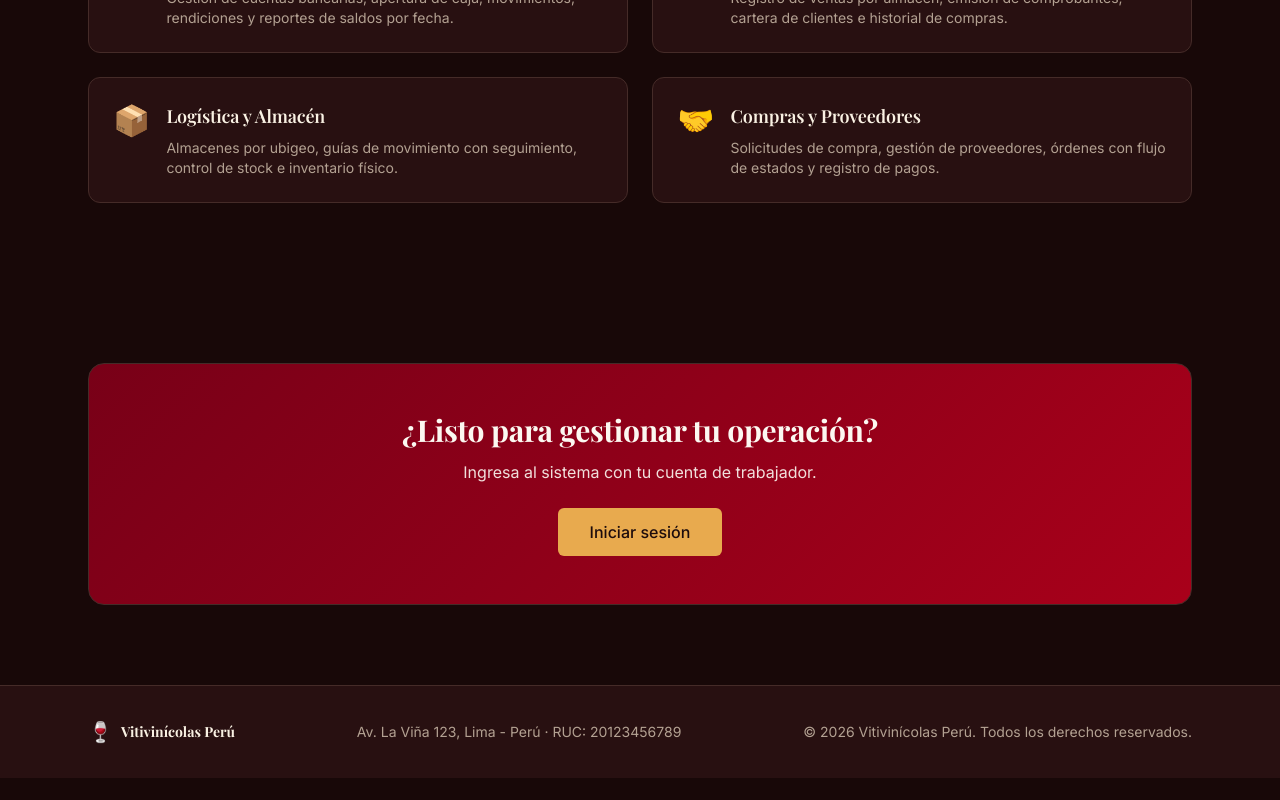
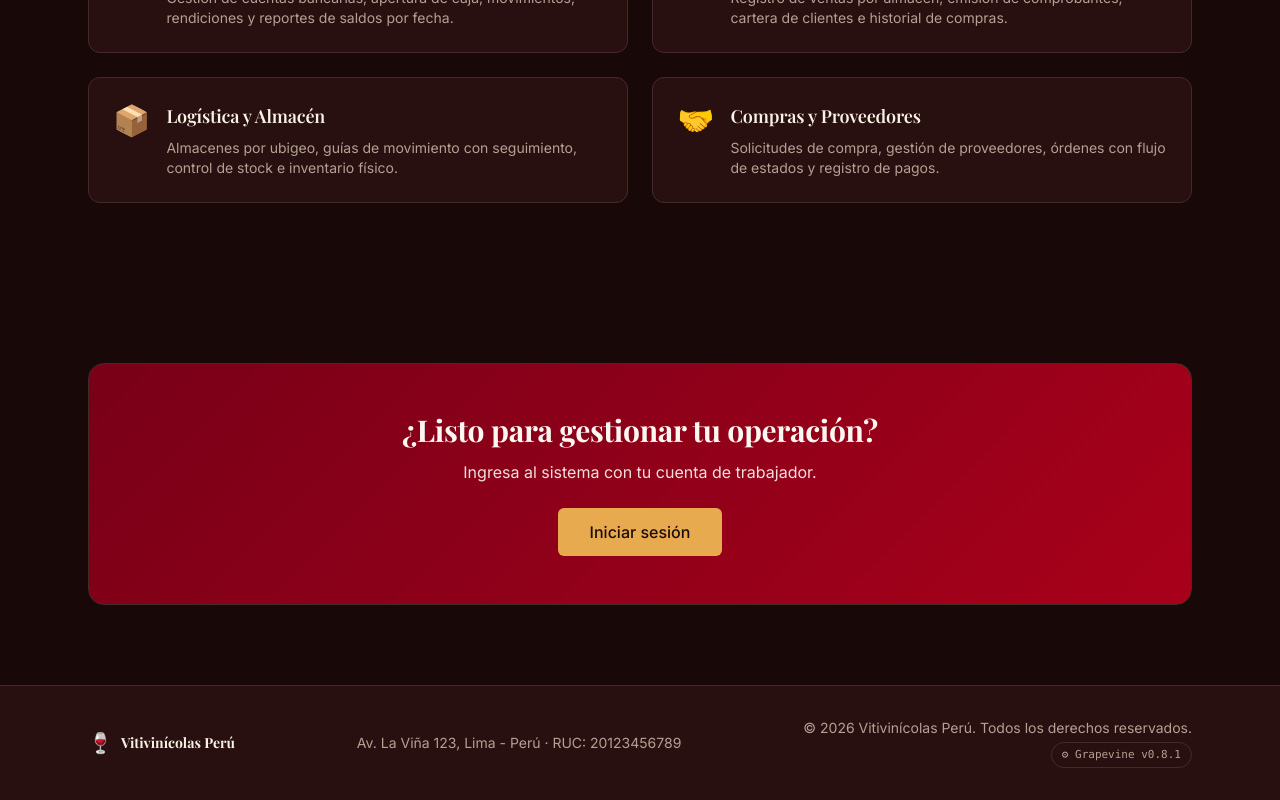
Before and after one commit to fabiosantos04/grapevine-frontend, an Angular app: page / in a window 1280 px wide. Shown: the part 1448-2248 px from the top of the page. Before the commit the page ends 2226 px from the top, so only its background shows below. Built offline with nearby package versions, Linux system fonts and the light colour scheme.

Commit message:
feat: mostrar versión 0.8.1 en homepage y sidebar

```diff
--- a/src/app/layout/app-shell.component.html
+++ b/src/app/layout/app-shell.component.html
@@ -14,7 +14,7 @@
           <div class="mb-4">
             <div class="px-3 py-2 text-[10px] uppercase tracking-widest text-muted-foreground">{{ g.section }}</div>
             @for (it of g.items; track it.to) {
-              <a
+
                 [routerLink]="it.to"
                 routerLinkActive="bg-primary/10 text-foreground font-medium"
                 [routerLinkActiveOptions]="{ exact: true }"
@@ -39,6 +39,11 @@
           </button>
           <app-settings-menu />
         </div>
+        <div class="px-3 pt-1 pb-0.5">
+          <span class="inline-flex items-center gap-1 rounded-full border border-border/50 bg-muted/30 px-2 py-0.5 text-[10px] font-mono text-muted-foreground/70">
+            v{{ version }}
+          </span>
+        </div>
       </div>
     </aside>
     <main class="flex-1 overflow-x-hidden">
--- a/src/app/layout/app-shell.component.ts
+++ b/src/app/layout/app-shell.component.ts
@@ -4,6 +4,7 @@ import { Router, RouterLink, RouterLinkActive, RouterOutlet } from '@angular/rou
 import type { AppRole } from '../core/app-role';
 import { AuthService } from '../core/auth.service';
 import { SettingsMenuComponent } from './settings-menu.component';
+import { environment } from '../../environments/environment';
 
 type NavItem = { to: string; label: string; icon: string; roles: AppRole[] };
 type NavGroup = { section: string; items: NavItem[] };
@@ -70,6 +71,7 @@ const NAV: NavGroup[] = [
 export class AppShellComponent {
   readonly auth = inject(AuthService);
   private readonly router = inject(Router);
+  readonly version = environment.version;
 
   readonly visibleGroups = computed(() => {
     const roles = this.auth.roles();
--- a/src/app/pages/home/home.component.html
+++ b/src/app/pages/home/home.component.html
@@ -122,7 +122,12 @@
         <span class="font-display font-bold text-foreground">Vitivinícolas Perú</span>
       </div>
       <p>Av. La Viña 123, Lima - Perú · RUC: 20123456789</p>
-      <p>© 2026 Vitivinícolas Perú. Todos los derechos reservados.</p>
+      <div class="flex flex-col items-center gap-1 md:items-end">
+        <p>© 2026 Vitivinícolas Perú. Todos los derechos reservados.</p>
+        <span class="inline-flex items-center gap-1 rounded-full border border-border/60 bg-muted/40 px-2.5 py-0.5 text-[11px] font-mono text-muted-foreground">
+          ⚙ Grapevine v{{ version }}
+        </span>
+      </div>
     </div>
   </footer>
 
--- a/src/app/pages/home/home.component.ts
+++ b/src/app/pages/home/home.component.ts
@@ -1,6 +1,7 @@
 import { CommonModule } from '@angular/common';
 import { Component, inject } from '@angular/core';
 import { Router } from '@angular/router';
+import { environment } from '../../../environments/environment';
 
 @Component({
   selector: 'app-home',
@@ -11,6 +12,8 @@ import { Router } from '@angular/router';
 })
 export class HomeComponent {
   private readonly router = inject(Router);
+
+  readonly version = environment.version;
 
   readonly stats = [
     { value: '250 000', label: 'Productos vendidos al año' },
--- a/src/environments/environment.development.ts
+++ b/src/environments/environment.development.ts
@@ -1,4 +1,5 @@
 // Mismas variables que en el proyecto React: VITE_SUPABASE_URL y VITE_SUPABASE_PUBLISHABLE_KEY
 export const environment = {
   production: false,
+  version: '0.8.1',
 };
--- a/src/environments/environment.ts
+++ b/src/environments/environment.ts
@@ -1,3 +1,4 @@
 export const environment = {
   production: true,
+  version: '0.8.1',
 };
```
